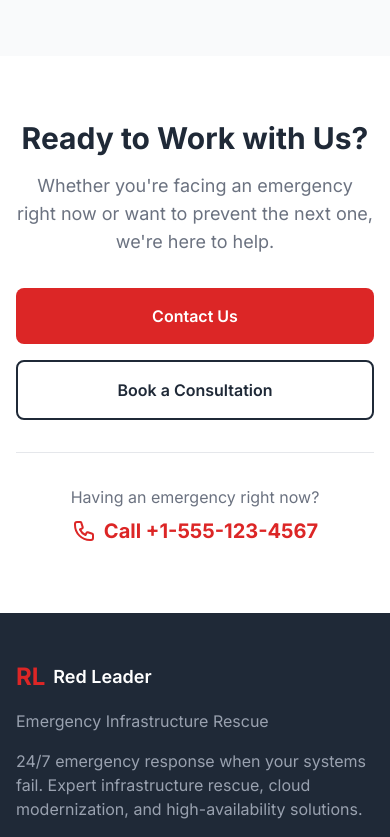
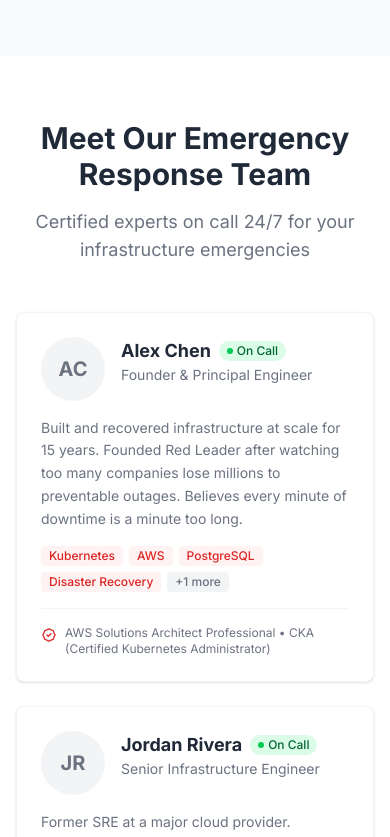
Before and after one commit to Adamdavis8888/red-leader-website, a Next.js app: page /about in a window 390 px wide. Shown: the part 5420-6257 px from the top of the page. Built offline with nearby package versions, Linux system fonts and the light colour scheme.

Commit message:
feat(02-03): integrate TeamSection into About page
- Import TeamSection component
- Add team section between timeline and CTA
- Update CTA section background for visual separation

```diff
--- a/app/(marketing)/about/page.tsx
+++ b/app/(marketing)/about/page.tsx
@@ -1,6 +1,7 @@
 import Link from 'next/link'
 import type { Metadata } from 'next'
 import { companyInfo, values, milestones, stats } from '@/app/data/company'
+import { TeamSection } from '@/app/components/TeamSection'
 
 export const dynamic = 'force-static'
 
@@ -225,8 +226,15 @@ export default function AboutPage() {
         </div>
       </section>
 
+      {/* Team Section */}
+      <section className="py-16 sm:py-20">
+        <div className="max-w-7xl mx-auto px-4 sm:px-6 lg:px-8">
+          <TeamSection />
+        </div>
+      </section>
+
       {/* CTA Section */}
-      <section className="py-16 sm:py-20">
+      <section className="py-16 sm:py-20 bg-gray-50">
         <div className="max-w-3xl mx-auto px-4 sm:px-6 lg:px-8 text-center">
           <h2 className="text-3xl sm:text-4xl font-bold text-brand-dark">
             Ready to Work with Us?
```
